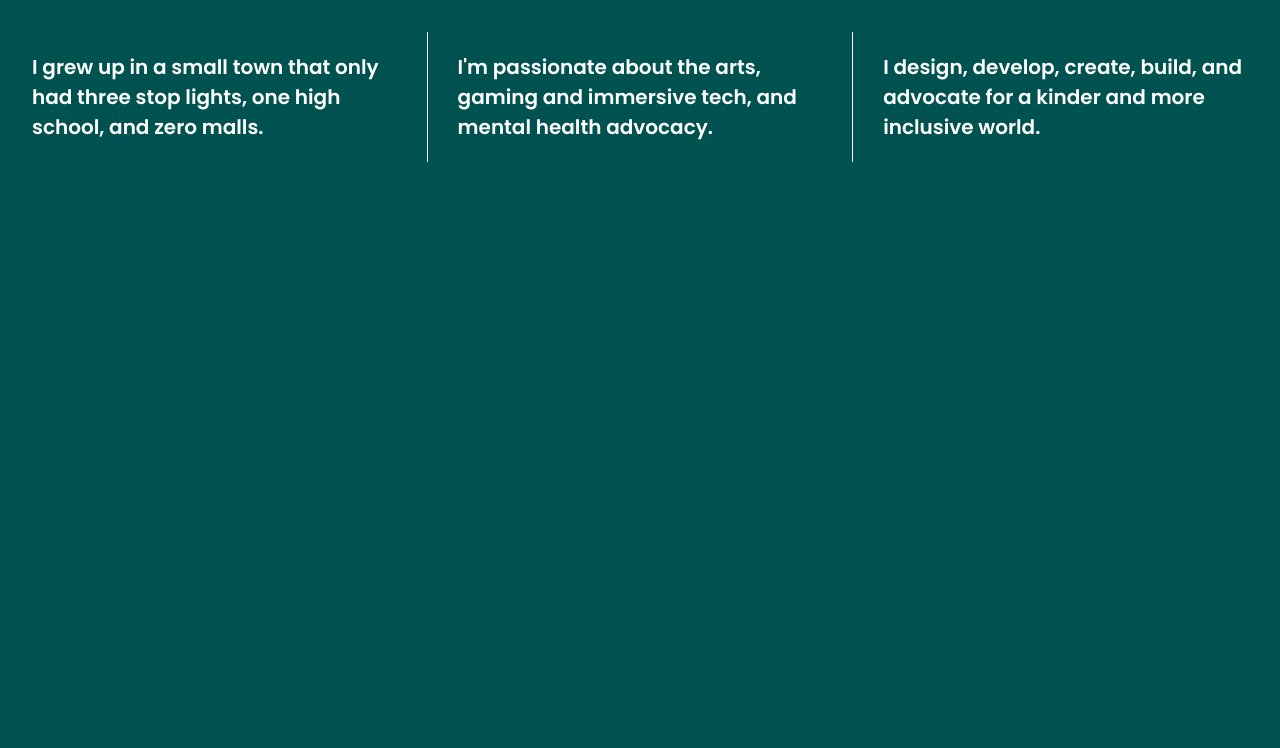
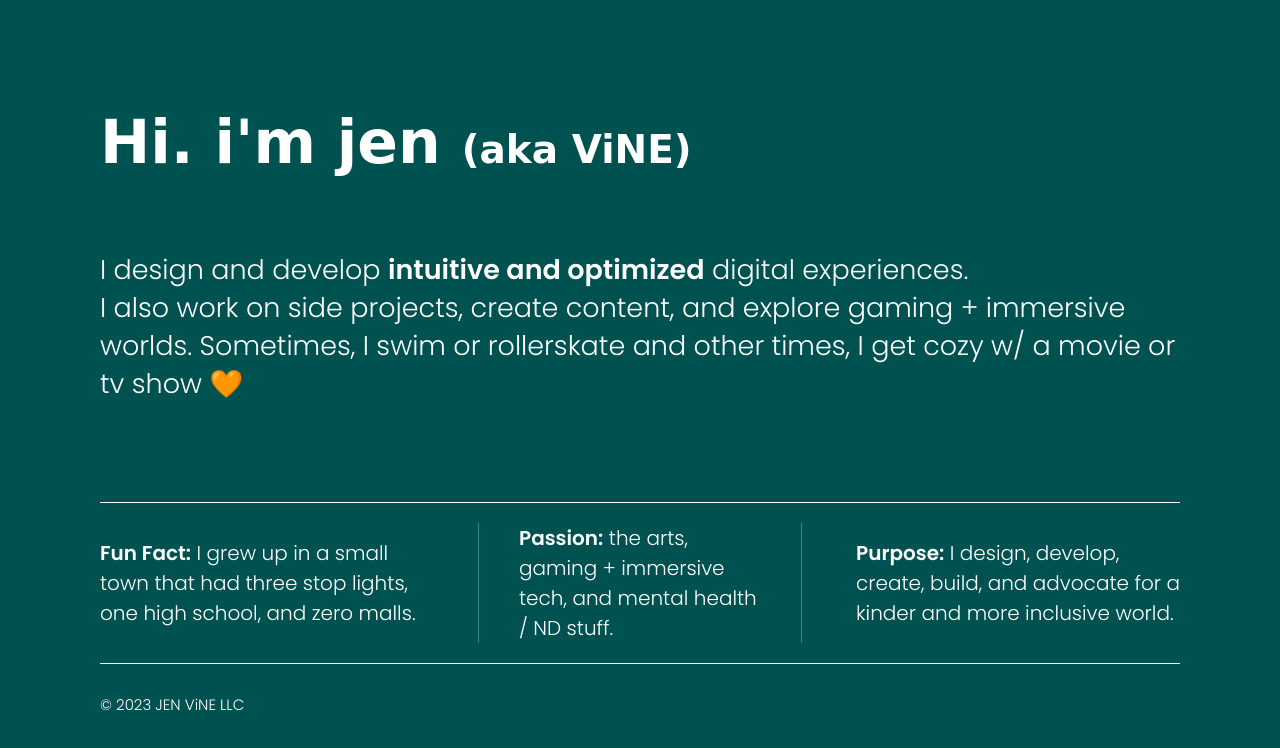
Before and after one commit to thejenvine/206-divs-flexbox-starter, a plain HTML site: page index.html in a window 1280 px wide. Drawn offline with nearby package versions, Linux system fonts and the light colour scheme; a web font is replaced by a local one.

Commit message:
Finished layout and added content

```diff
--- a/css/main.css
+++ b/css/main.css
@@ -104,21 +104,62 @@ html {
 
 body {
   font-family: 'Poppins', sans-serif;
-  font-weight: 600;
-  padding: 2em;
+  font-weight: 300;
+  padding: 3em 5em;
   color: #fff;
   height: 100%;
+  font-size: 1.25em;
+  justify-content: center;
 }
 
-.wrapper {
+header,
+footer {
+  width: 100%;
+  display: flex;
+  justify-content: flex-start;
+}
+
+header h1 {
+  font-family: 'Hachi Maru Pop', cursive;
+  font-size: 3em;
+}
+
+h1 span {
+  font-size: .65em;
+}
+
+main {
+  width: 100%;
+  display: flex;
+  justify-content: center;
+  border-bottom: 1px solid #fff;
+  padding-bottom: 3.6em;
+}
+
+main p {
+  font-size: 1.35em;
+}
+
+p span {
+  font-weight: 600;
+}
+
+footer {
+  border-top: 1px solid #fff;
+  font-size: .75em;
+  padding-top: 1em;
+}
+
+.flex-container {
   /*add display:flex and set justify-content to space-between*/
   display: flex;
-  flex-flow: wrap;
+  flex-flow: row wrap;
   justify-content: space-between;
   align-items: center;
+  max-width: 1200px;
 }
 
-.div-1, .div-2, .div-3 {
+.flex-items {
   /*give the divs a width of 30%, add display:flex, set justify-content and align-items to center*/
   display: flex;
   justify-content: center;
@@ -126,9 +167,8 @@ body {
   color: #fff;
   background-color: #005250;
   line-height: 1.5em;
-  font-size: 1.25em;
-  height: auto;
-  /* width: 30%; */
+  font-size: 1em;
+  border-bottom: 1px solid #fff;
 }
 
 
@@ -214,14 +254,22 @@ body {
    Modify as content requires.
    ========================================================================== */
 
-@media all and (min-width: 1200px) {
-    .div-1, .div-2, .div-3 {
+@media all and (max-width: 768px) {
+    body {
+      padding: 1em;
+    }
+}
+
+@media (min-width: 1200px) {
+    .flex-items {
       flex-basis: 30%;
+      border-bottom: none;
     }
 
-    .div-1, .div-2 {
-      border-right: 1px solid #fff;
-      padding-right: 30px;
+    #div-2 p {
+      border-left: 1px solid #2E8B80;
+      border-right: 1px solid #2E8B80;
+      padding: 0 40px;
     }
 }
 
--- a/index.html
+++ b/index.html
@@ -3,7 +3,7 @@
     <head>
         <meta charset="utf-8">
         <meta http-equiv="x-ua-compatible" content="ie=edge">
-        <title>Make me into a grid!</title>
+        <title>ViNE</title>
         <meta name="description" content="">
         <meta name="viewport" content="width=device-width, initial-scale=1">
 
@@ -16,26 +16,35 @@
 
         <link rel="preconnect" href="https://fonts.googleapis.com">
         <link rel="preconnect" href="https://fonts.gstatic.com" crossorigin>
-        <link href="https://fonts.googleapis.com/css2?family=Poppins:wght@300;600&display=swap" rel="stylesheet">
+        <link href="https://fonts.googleapis.com/css2?family=Hachi+Maru+Pop&family=Montserrat:wght@600&family=Poppins:wght@300;600&display=swap" rel="stylesheet">
     </head>
     <body>
         <!--[if lt IE 8]>
             <p class="browserupgrade">You are using an <strong>outdated</strong> browser. Please <a href="http://browsehappy.com/">upgrade your browser</a> to improve your experience.</p>
         <![endif]-->
 
-        <section class="wrapper">
-            <div class="div-1">
-                <p>I grew up in a small town that only had three stop lights, one high school, and zero malls.
+        <section class="flex-container">
+            <header>
+                <h1> Hi. i'm jen <span>(aka ViNE)</span></h1>
+            </header>
+            <main>
+                <p>I design and develop <span>intuitive and optimized</span> digital experiences.
+                <br>I also work on side projects, create content, and explore gaming + immersive worlds.
+                Sometimes, I swim or rollerskate and other times, I get cozy w/ a movie or tv show 🧡</p>
+            </main>
+            <div id="div-1" class="flex-items">
+                <p><span>Fun Fact:</span> I grew up in a small town that had three stop lights, one high school, and zero malls.
                 </p>
-                </div>
-            <div class="div-2">
-                <p>I'm passionate about the arts, gaming and immersive tech, and mental health advocacy.
+            </div>
+            <div id="div-2" class="flex-items">
+                <p><span>Passion:</span> the arts, gaming + immersive tech, and mental health / ND stuff.
                 </p>
-                </div>
-            <div class="div-3">
-                <p>I design, develop, create, build, and advocate for a kinder and more inclusive world.
+            </div>
+            <div id="div-3" class="flex-items">
+                <p><span>Purpose:</span> I design, develop, create, build, and advocate for a kinder and more inclusive world.
                 </p>
-                </div>
+            </div>
+            <footer><p>&copy; 2023 JEN ViNE LLC</p></footer>
         </section>
 
         <script src="https://ajax.googleapis.com/ajax/libs/jquery/1.11.3/jquery.min.js"></script>
```
